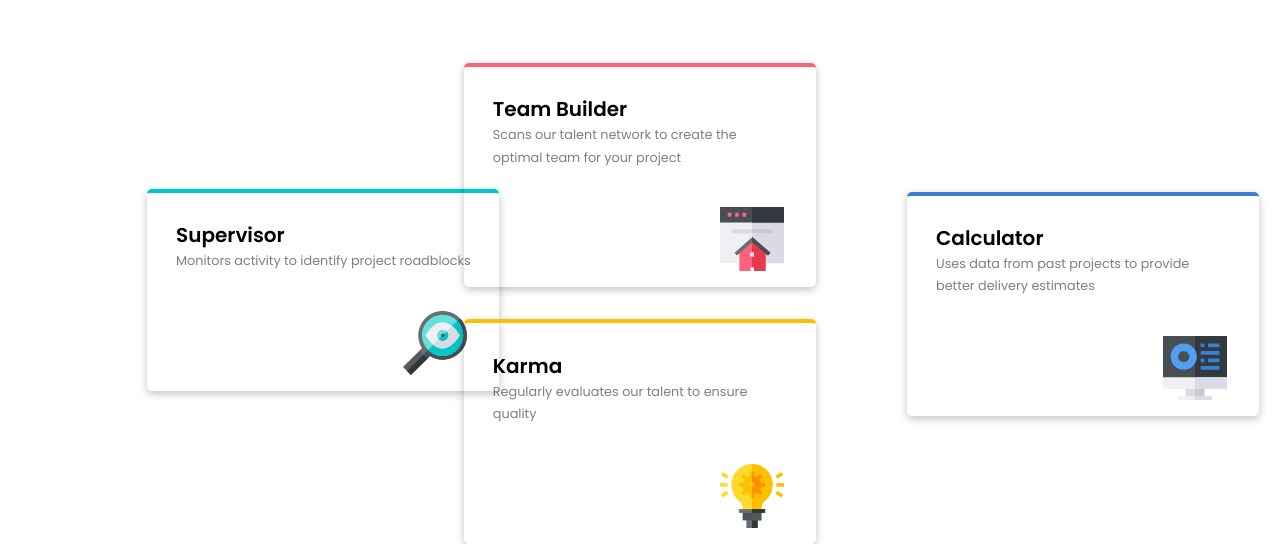
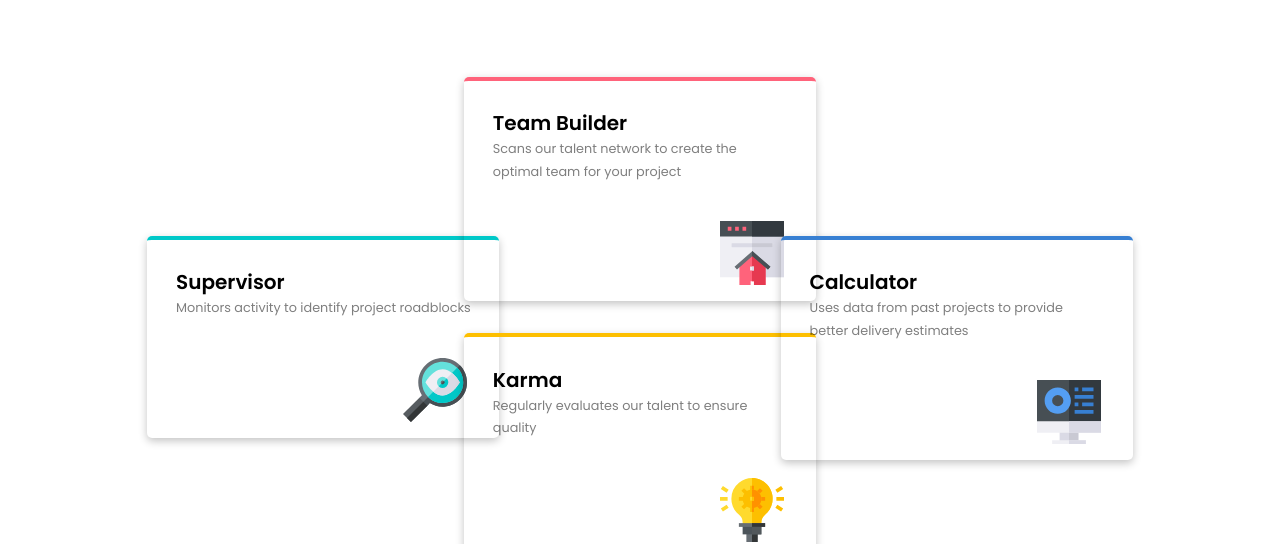
Before and after one commit to KennethChang1/Four-card-feature-section, a plain HTML site: page index.html in a window 1280 px wide. Shown: the part 259-803 px from the top of the page. Drawn offline with Linux system fonts and the light colour scheme.

Commit message:
changed desktop layout

```diff
--- a/styles.css
+++ b/styles.css
@@ -86,7 +86,9 @@ h1{
     }
 
     .card-container{
+        position: relative;
         width: 77%;
+        height: 530px;
     }
 
     .card{
@@ -94,22 +96,23 @@ h1{
     }
 
     .card:nth-child(1){
-        top: 7rem;
+        position: absolute;
+        top: 30%;
     }
 
     .card:nth-child(2){
         margin: auto;
-        top: -15rem;
     }
 
     .card:nth-child(3){
         margin: auto;
-        top: -13rem;
+        top: 2rem;
     }
 
     .card:nth-child(4){
-        left: 47.5rem;
-        top: -35rem;
+        position: absolute;
+        right: 0;
+        top: 30%;
     }
 
 }
```
